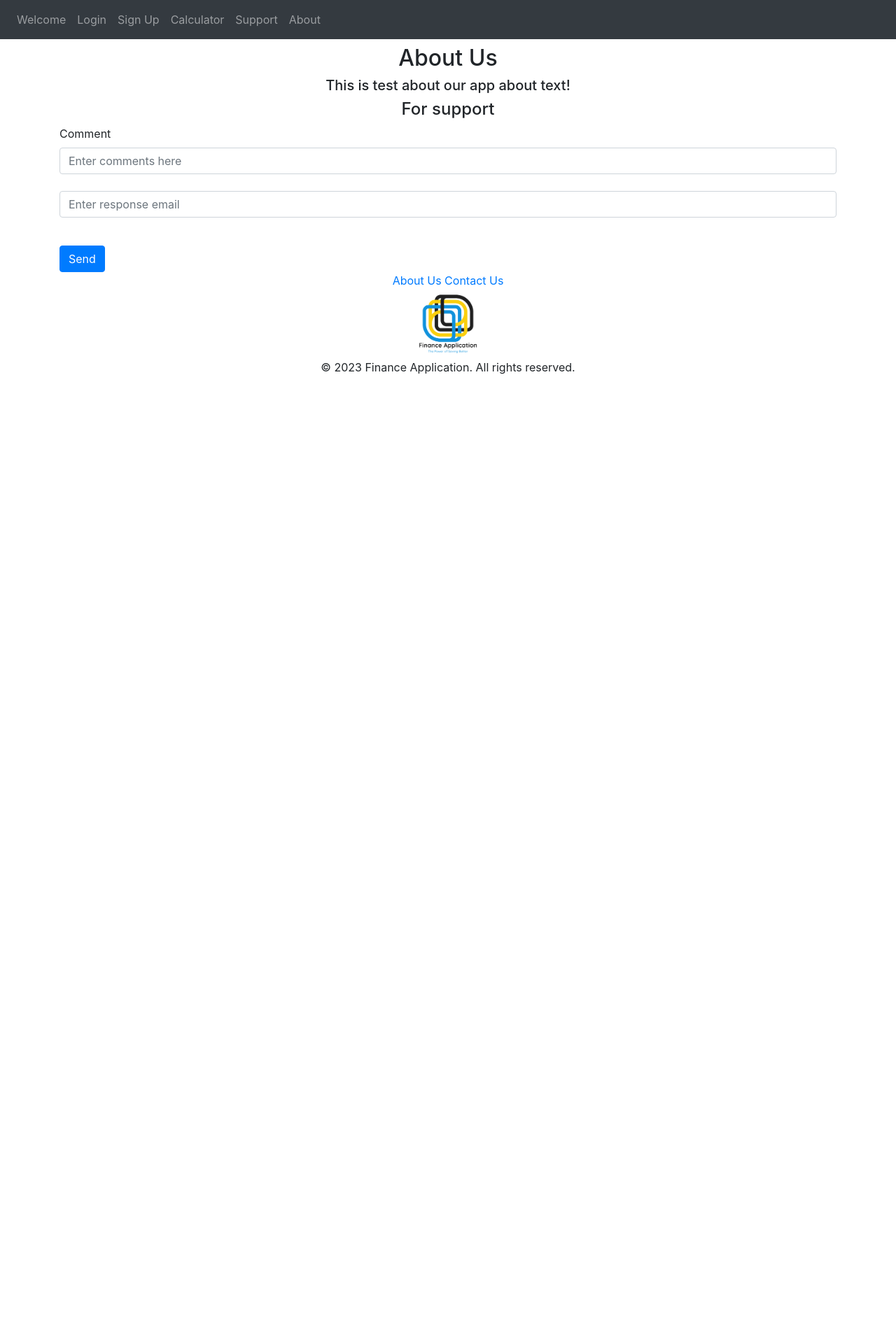
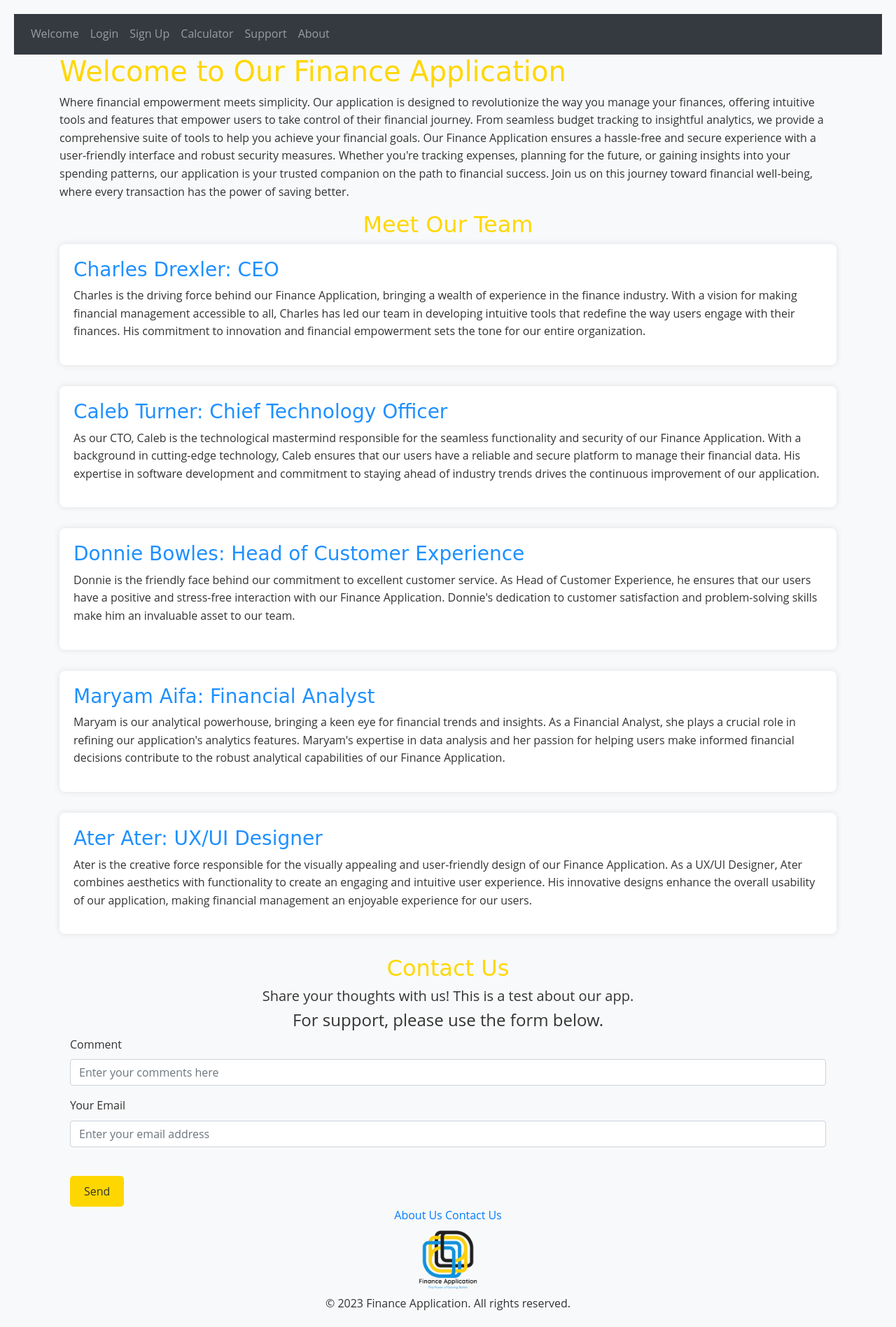
Before and after one commit to CITA-450/FinanceApplication, a Flask app: page /public/about/ in a window 1280 px wide. Shown: the whole page at 70% size. Before the commit the page ends 535 px from the top, so only its background shows below. Run offline with Flask 3, Linux system fonts and the light colour scheme; parts of the project's set-up code (start-up, migrations or seed data) failed here and were passed over; some libraries are stand-ins or nearby versions.

Commit message:
About Us page
Description of every team member on the project.

```diff
--- a/main.py
+++ b/main.py
@@ -8,6 +8,7 @@ ip = "192.168.254.34"
 #
 #----------<IMPORTS>-------------------------------------------------------------------------------------#
 #
+
 from website import create_app, process as P
 #
 #----------<INSTANCE>------------------------------------------------------------------------------------#
--- a/website/templates/about.html
+++ b/website/templates/about.html
@@ -1,32 +1,133 @@
-{% extends "base_auth.html" %} {% block title %}About{% endblock %} {% block
-content %}
-<form method="POST">
-  <h2 align="center"></h2>
-  <h2 align="center">About Us</h2>
-  <h5 align="center">This is test about our app about text!</h5>
-  <h4 align="center">For support</h4>
+{% extends "base_auth.html" %}
+{% block title %}About{% endblock %}
+{% block content %}
+<style>
+  body {
+    font-family: 'Open Sans', Arial, sans-serif;
+    font-size: 16px;
+    line-height: 1.6;
+    color: #333;
+    margin: 20px;
+    background-color: #f8f9fa; /* Add a subtle background color */
+  }
 
-  <div class="form-group">
+  h1, h2, h3 {
+    font-family: 'Pacifico', cursive; /* Use Pacifico for headings */
+    color: gold; /* Heading color */
+  }
+
+  p {
+    margin-bottom: 15px;
+  }
+
+  .team-member {
+    margin-bottom: 30px;
+    padding: 20px; /* Add consistent padding */
+    background-color: #ffffff; /* White background for team member sections */
+    border-radius: 8px; /* Add rounded corners */
+    box-shadow: 0 0 10px rgba(0, 0, 0, 0.1); /* Add a subtle box shadow */
+  }
+
+  .team-member h3 {
+    color: #1E90FF; /* Subheading color */
+  }
+
+  .team-member img {
+    max-width: 100%;
+    border-radius: 50%;
+    margin-bottom: 10px;
+  }
+
+  /* Adjust button styling */
+  .btn-primary {
+    background-color: gold;
+    color: #333;
+    border: none;
+    padding: 10px 20px;
+    border-radius: 5px;
+    cursor: pointer;
+  }
+
+  h2 {
+    text-align: center;
+  }
+
+
+  /* Add more styles as needed */
+</style>
+  <body>
+    <h1>Welcome to Our Finance Application</h1>
+    <p>
+        Where financial empowerment meets simplicity. Our application is designed to revolutionize the way you manage your finances, offering intuitive tools and features that empower users to take control of their financial journey. From seamless budget tracking to insightful analytics, we provide a comprehensive suite of tools to help you achieve your financial goals. Our Finance Application ensures a hassle-free and secure experience with a user-friendly interface and robust security measures. Whether you're tracking expenses, planning for the future, or gaining insights into your spending patterns, our application is your trusted companion on the path to financial success. Join us on this journey toward financial well-being, where every transaction has the power of saving better.
+    </p>
+
+    <h2>Meet Our Team</h2>
+
+    <div class="team-member">
+        <h3>Charles Drexler: CEO</h3>
+        <p>
+            Charles is the driving force behind our Finance Application, bringing a wealth of experience in the finance industry. With a vision for making financial management accessible to all, Charles has led our team in developing intuitive tools that redefine the way users engage with their finances. His commitment to innovation and financial empowerment sets the tone for our entire organization.
+        </p>
+    </div>
+
+    <div class="team-member">
+      <h3>Caleb Turner: Chief Technology Officer</h3>
+      <p>
+          As our CTO, Caleb is the technological mastermind responsible for the seamless functionality and security of our Finance Application. With a background in cutting-edge technology, Caleb ensures that our users have a reliable and secure platform to manage their financial data. His expertise in software development and commitment to staying ahead of industry trends drives the continuous improvement of our application.
+      </p>
+  </div>
+
+  <div class="team-member">
+      <h3>Donnie Bowles: Head of Customer Experience</h3>
+      <p>
+          Donnie is the friendly face behind our commitment to excellent customer service. As Head of Customer Experience, he ensures that our users have a positive and stress-free interaction with our Finance Application. Donnie's dedication to customer satisfaction and problem-solving skills make him an invaluable asset to our team.
+      </p>
+  </div>
+
+  <div class="team-member">
+      <h3>Maryam Aifa: Financial Analyst</h3>
+      <p>
+          Maryam is our analytical powerhouse, bringing a keen eye for financial trends and insights. As a Financial Analyst, she plays a crucial role in refining our application's analytics features. Maryam's expertise in data analysis and her passion for helping users make informed financial decisions contribute to the robust analytical capabilities of our Finance Application.
+      </p>
+  </div>
+
+  <div class="team-member">
+      <h3>Ater Ater: UX/UI Designer</h3>
+      <p>
+          Ater is the creative force responsible for the visually appealing and user-friendly design of our Finance Application. As a UX/UI Designer, Ater combines aesthetics with functionality to create an engaging and intuitive user experience. His innovative designs enhance the overall usability of our application, making financial management an enjoyable experience for our users.
+      </p>
+  </div>
+    <!-- Other team members go here -->
+
+    <h2 align="center">Contact Us</h2>
+    <h5 align="center">Share your thoughts with us! This is a test about our app.</h5>
+    <h4 align="center">For support, please use the form below.</h4>
+
+    <form method="POST" class="container">
       <div class="form-group">
         <label for="comment">Comment</label>
         <input
-        type="comment"
+          type="text"
           class="form-control"
           id="comment"
           name="comment"
-        placeholder="Enter comments here"
+          placeholder="Enter your comments here"
         />
-      <label for="email"></label>
+      </div>
+
+      <div class="form-group">
+        <label for="email">Your Email</label>
         <input
           type="email"
           class="form-control"
           id="email"
           name="email"
-        placeholder="Enter response email"
+          placeholder="Enter your email address"
         />
       </div>
-  </div>
+
       <br />
       <button type="submit" class="btn btn-primary">Send</button>
     </form>
+  </body>
 {% endblock %}
```
Lines whose indentation alone changed are shown as unchanged.
